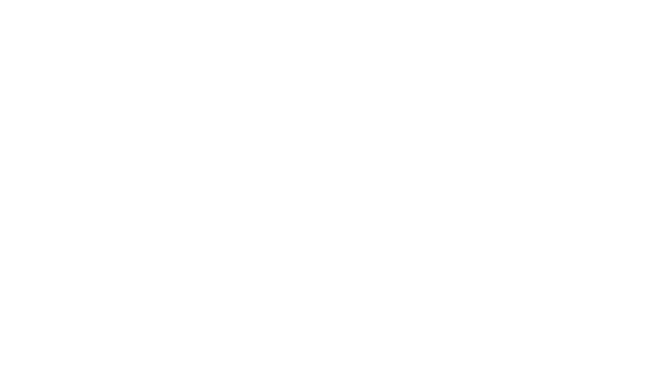
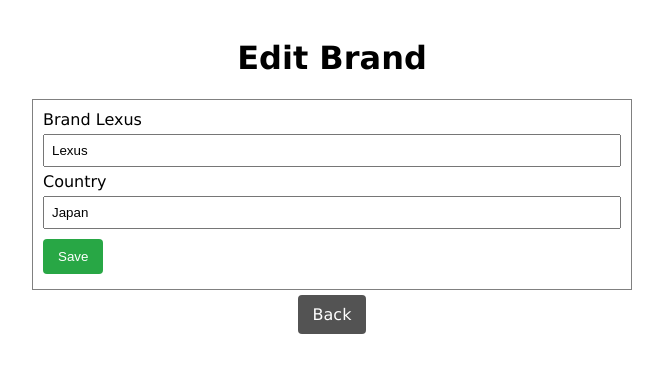
Before and after one commit to milancakic89/brand-car-assignment, an Angular app: page /brand/1/edit in a window 1280 px wide. Before the commit this address led to /. Shown: the top 372 px of the page, without its empty margins (308-971 px from the left). Built offline with nearby package versions, Linux system fonts and the light colour scheme.

Commit message:
Added edit component

```diff
--- a/src/app/app.module.ts
+++ b/src/app/app.module.ts
@@ -9,8 +9,10 @@
 import { BrandsTableComponent } from './brands-table/brands-table.component';
 import { BrandDetailsComponent } from './brand-details/brand-details.component';
 import { CreateBrandComponent } from './create-brand/create-brand.component';
+import { EditBrandComponent } from './brand-details/edit-brand/edit-brand.component';
 
 const routes: Routes = [
+  { path: 'brand/:id/edit', component: EditBrandComponent },
   { path: 'brand/:id', component: BrandDetailsComponent },
   { path: 'create', component: CreateBrandComponent },
   { path: '', component: BrandsTableComponent }
@@ -22,7 +24,8 @@
     AppComponent,
     BrandsTableComponent,
     BrandDetailsComponent,
-    CreateBrandComponent
+    CreateBrandComponent,
+    EditBrandComponent
   ],
   imports: [
     BrowserModule,
--- a/src/app/brand-details/brand-details.component.html
+++ b/src/app/brand-details/brand-details.component.html
@@ -15,6 +15,6 @@
             <td>{{ brand.country }}</td>
         </tr>
     </table>
-    <a class="btn btn-warning" [routerLink]="['create']">Edit</a>
+    <a class="btn btn-warning" [routerLink]="['edit']">Edit</a>
     <a class="btn btn-secondary ml-small" [routerLink]="['']">Back</a>
 </div>
--- /dev/null
+++ b/src/app/brand-details/edit-brand/edit-brand.component.html
@@ -0,0 +1,10 @@
+<div class="container">
+    <h1>Edit Brand</h1>
+    <form class="edit-brand" (ngSubmit)="saveChanges(f)" #f="ngForm">
+            <label for="brand">Brand {{brand.name}}</label><br>
+            <input name="brand" id="brand" ngModel="{{brand.name}}" required autocomplete="off"/><br>
+            <label for="country">Country</label><br>
+            <input name="country" id="country"  ngModel="{{brand.country}}" required autocomplete="off"/><br>
+            <button type="submit" [ngClass]='!f.valid ? "invalid" : ""' [disabled]="!f.valid" class="btn btn-success">Save</button>
+    </form>
+    <a class="btn btn-secondary" [routerLink]="['']">Back</a>
--- /dev/null
+++ b/src/app/brand-details/edit-brand/edit-brand.component.ts
@@ -0,0 +1,29 @@
+import { Component, OnInit } from '@angular/core';
+import { ActivatedRoute } from '@angular/router';
+import { NgForm } from '@angular/forms';
+import BrandType from 'src/app/model/brand.interface';
+import { Service } from 'src/app/app.service';
+
+@Component({
+  selector: 'app-edit-brand',
+  templateUrl: './edit-brand.component.html',
+  styleUrls: ['./edit-brand.component.css']
+})
+export class EditBrandComponent implements OnInit {
+
+  brand: BrandType = {};
+  fetched: boolean = false;
+  constructor(private route: ActivatedRoute,
+              private service: Service ) { }
+
+  ngOnInit(): void {
+    this.route.params.subscribe( params =>{
+      const id = +params['id'];
+      this.brand = this.service.getSingleBrand(id);
+      this.fetched = true;
+  })
+  }
+  saveChanges(form: NgForm){
+
+  }
+}
--- a/src/app/create-brand/create-brand.component.html
+++ b/src/app/create-brand/create-brand.component.html
@@ -1,6 +1,6 @@
 <div class="container">
     <h1>Crete New Brand</h1>
-    <form class="new-brand" (ngSubmit)="saveChanges(f)" #f="ngForm">
+    <form class="new-brand" (ngSubmit)="createBrand(f)" #f="ngForm">
             <label for="brand">Brand</label><br>
             <input name="brand" id="brand" value="" ngModel required autocomplete="off"/><br>
             <label for="country">Country</label><br>
--- a/src/app/create-brand/create-brand.component.ts
+++ b/src/app/create-brand/create-brand.component.ts
@@ -12,7 +12,7 @@
 
   constructor(private service: Service, private router: Router) { }
 
-  saveChanges(form: NgForm){
+  createBrand(form: NgForm){
     const id = Date.now();
     const brand = form.value.brand;
     const country = form.value.country;
--- a/src/styles.css
+++ b/src/styles.css
@@ -67,3 +67,23 @@
     background-color: #28a745;
     border-color: #28a745
 }
+.new-brand,
+.edit-brand{
+    border: 1px solid gray;
+    text-align: left;
+    width: 100%;
+    padding: 10px;
+}
+input{
+    display: inline-block;
+    padding: 7px;
+    margin: 5px 0;
+    width: 100%;
+}
+button{
+    border: none;
+}
+
+.invalid{
+    background-color: gray;
+}
```
Also changed, not shown: src/app/brand-details/edit-brand/edit-brand.component.css (added), 1 other file (tests, documents, lock files or other folders).
